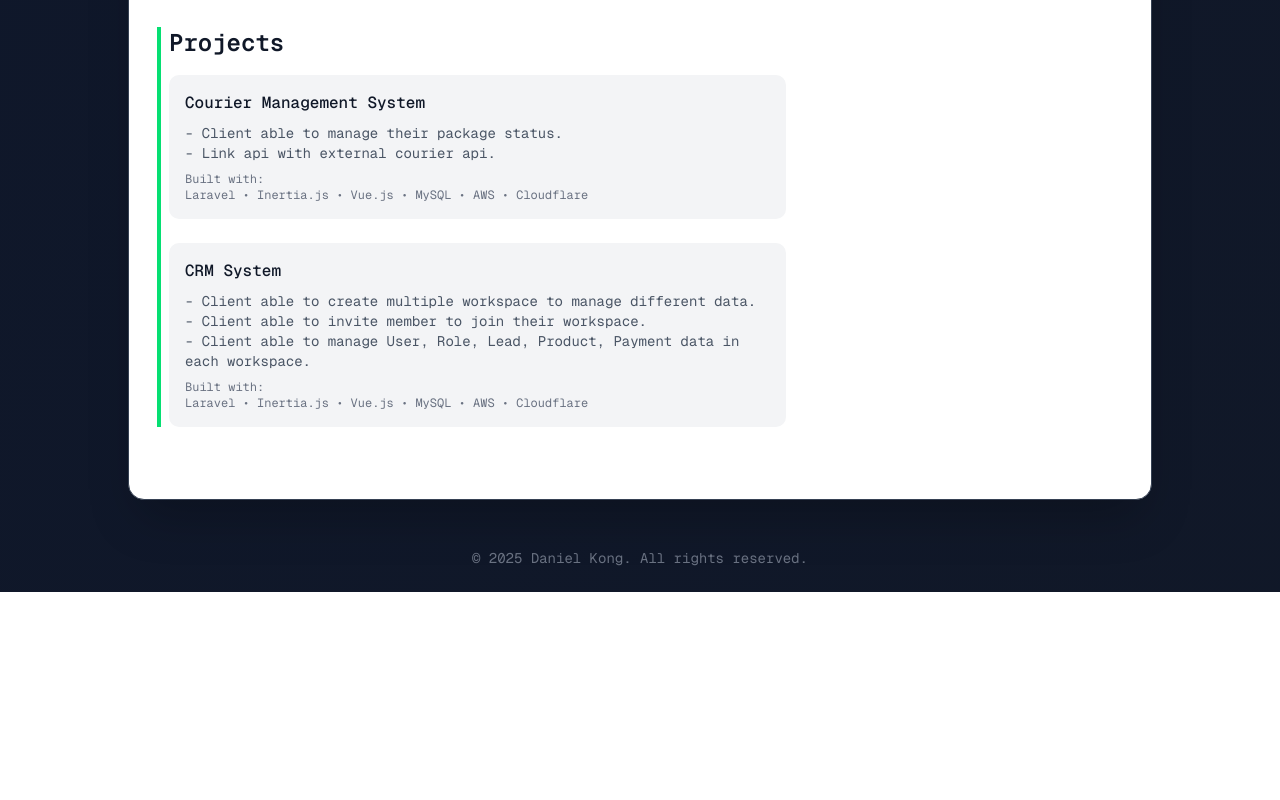
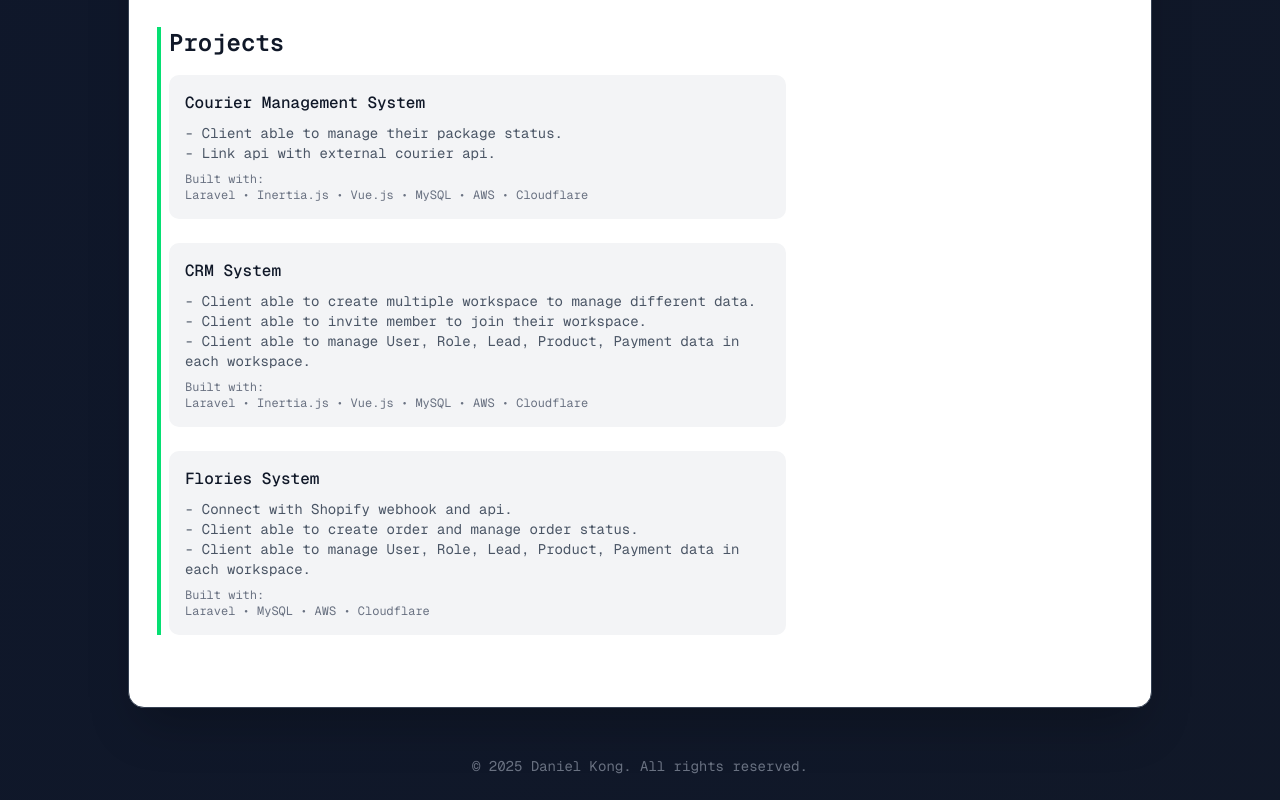
Before and after one commit to DanielKong94/single-page-cv, a Next.js app: page / in a window 1280 px wide. Shown: the part 1182-1982 px from the top of the page. Before the commit the page ends 1774 px from the top, so only its background shows below. Built offline with nearby package versions, Linux system fonts and the light colour scheme.

Commit message:
add vercel analytics

```diff
--- a/app/layout.tsx
+++ b/app/layout.tsx
@@ -1,6 +1,7 @@
 import type { Metadata } from "next";
 import { Geist, Geist_Mono } from "next/font/google";
 import { SpeedInsights } from "@vercel/speed-insights/next"
+import { Analytics } from "@vercel/analytics/next"
 import "./globals.css";
 
 const geistSans = Geist({
@@ -33,6 +34,7 @@ export default function RootLayout({
           {children}
         </main>
         <SpeedInsights />
+        <Analytics />
       </body>
     </html>
   );
--- a/components/sections/Projects.tsx
+++ b/components/sections/Projects.tsx
@@ -79,6 +79,25 @@ export default function Projects(
                     Laravel • Inertia.js • Vue.js • MySQL • AWS • Cloudflare
                   </div>
               </div>
+              <div className="bg-gray-100 dark:bg-gray-700 p-4 rounded-lg" ref={projectsRefItems2}>
+                  <h3 className="font-medium text-gray-900 dark:text-white mb-2">Flories System</h3>
+                  <ul className="mt-2 text-sm text-gray-600 dark:text-gray-300">
+                    <li>
+                      - Connect with Shopify webhook and api.
+                    </li>
+                    <li>
+                      - Client able to create order and manage order status.
+                    </li>
+                    <li>
+                      - Client able to manage User, Role, Lead, Product, Payment data in each workspace.
+                    </li>
+                  </ul>
+                  <div className="text-xs text-gray-500 dark:text-gray-400 mt-2">
+                    <span>Built with:</span>
+                    <br />
+                    Laravel • MySQL • AWS • Cloudflare
+                  </div>
+              </div>
             </div>
         </section>
     );
--- a/package.json
+++ b/package.json
@@ -10,6 +10,7 @@
   },
   "dependencies": {
     "@radix-ui/react-slot": "^1.2.0",
+    "@vercel/analytics": "^1.5.0",
     "@vercel/speed-insights": "^1.2.0",
     "animejs": "^4.0.2",
     "class-variance-authority": "^0.7.1",
```
Also changed, not shown: 1 other file (tests, documents, lock files or other folders).
